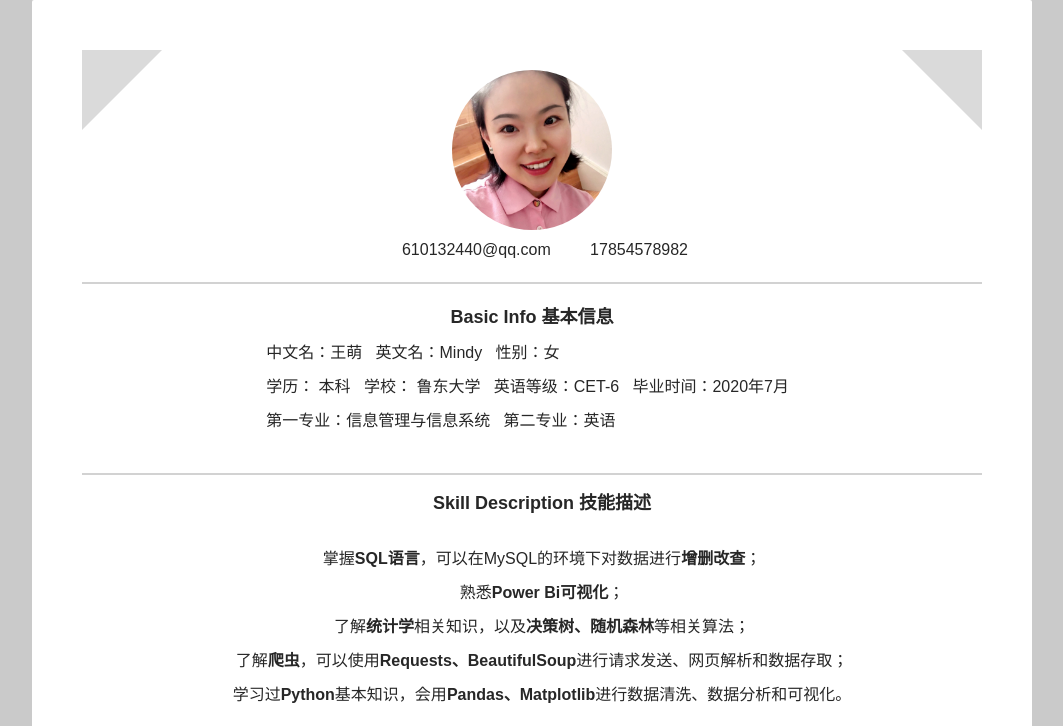
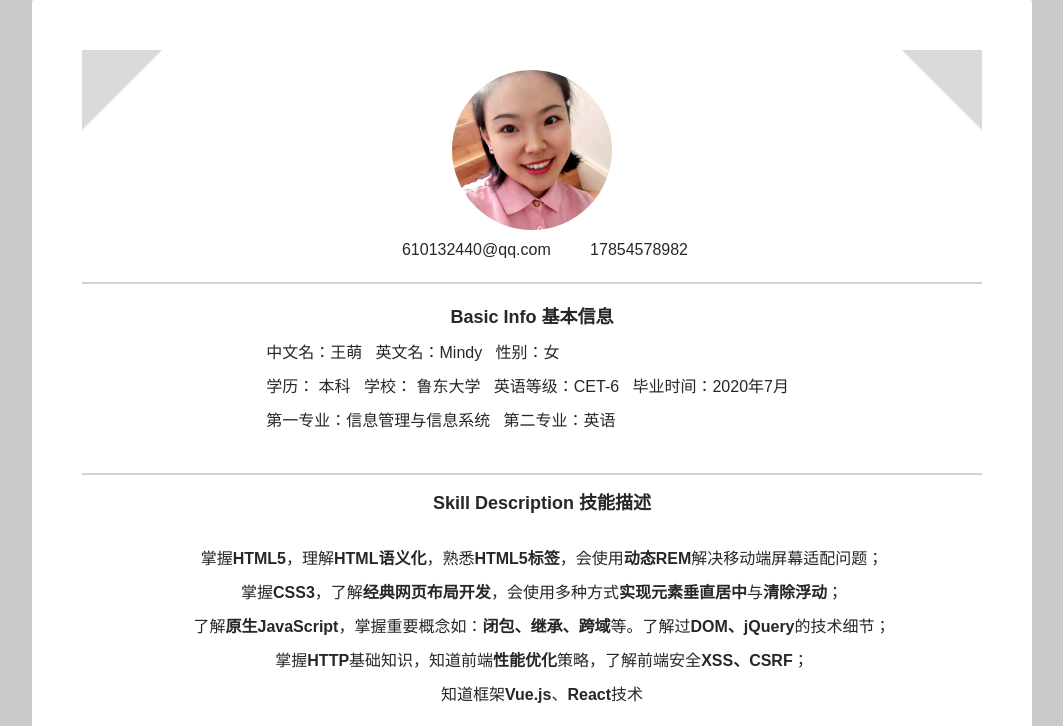
Before and after one commit to Mindy9Meng/resume3, a plain HTML site: page index.html in a window 1280 px wide. Shown: the top 726 px of the page, without its empty margins (108-1171 px from the left). Drawn offline with Linux system fonts and the light colour scheme; some icons are missing; a small style sheet from the web is missing.

Commit message:
Update index.html

```diff
--- a/index.html
+++ b/index.html
@@ -69,19 +69,20 @@
 
 
 
-                                <p>掌握<strong>SQL语言</strong>，可以在MySQL的环境下对数据进行<strong>增删改查</strong>；</p>
+                                <p>掌握<strong>HTML5</strong>，理解<strong>HTML语义化</strong>，熟悉<strong>HTML5标签</strong>，会使用<strong>动态REM</strong>解决移动端屏幕适配问题；</p></p>
                    <br>
 
-                                <p>熟悉<strong>Power Bi可视化</strong>；</p><br>
+                                <p>掌握<strong>CSS3</strong>，了解<strong>经典网页布局开发</strong>，会使用多种方式<strong>实现元素垂直居中</strong>与<strong>清除浮动</strong>；</p><br>
 
-                            <p>了解<strong>统计学</strong>相关知识，以及<strong>决策树、随机森林</strong>等相关算法；</p><br>
+                             <p>了解<strong>原生JavaScript</strong>，掌握重要概念如：<strong>闭包、继承、跨域</strong>等。了解过<strong>DOM、jQuery</strong>的技术细节；</p><br>
 
 
-                            <p>了解<strong>爬虫</strong>，可以使用<strong>Requests、BeautifulSoup</strong>进行请求发送、网页解析和数据存取；</p>
+                            <p>掌握<strong>HTTP</strong>基础知识，知道前端<strong>性能优化</strong>策略，了解前端安全<strong>XSS、CSRF</strong>；</p>
    <br>
-                            <p>学习过<strong>Python</strong>基本知识，会用<strong>Pandas、Matplotlib</strong>进行数据清洗、数据分析和可视化。</p>
+                            <p>知道框架<strong>Vue.js</strong>、<strong>React</strong>技术</p>
 
                  <br>
+
             </div>
         </div>
        <div class="skill-description">
```
